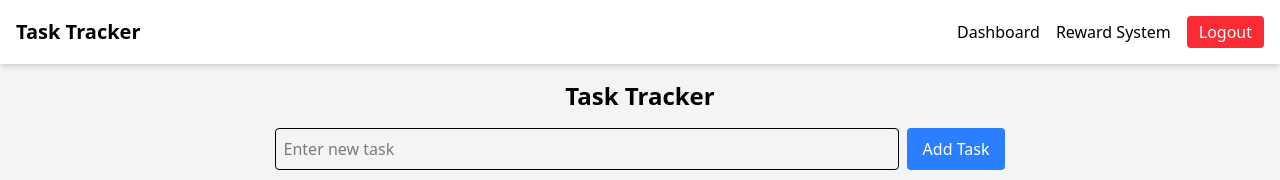
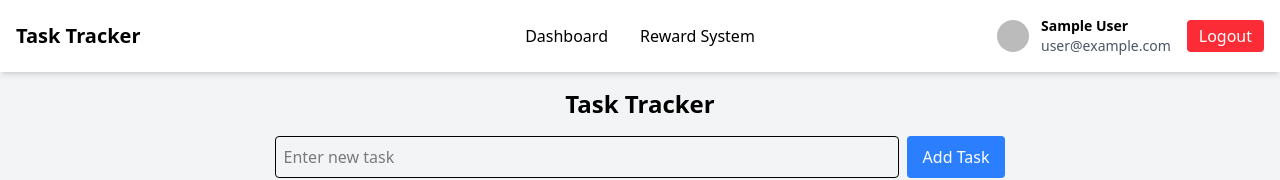
Before and after one commit to prathvihan108/task-tracker, a React (Vite) app in the folder client/: page /dashboard in a window 1280 px wide. Shown: the top 180 px of the page. Built offline with nearby package versions, Linux system fonts and the light colour scheme; no server answers; sample sign-in values are in the browser's storage.

Commit message:
fix:user profile photo

```diff
--- a/client/src/components/Header.jsx
+++ b/client/src/components/Header.jsx
@@ -1,30 +1,56 @@
+import { useState, useEffect } from "react";
 import { NavLink, useNavigate } from "react-router-dom";
 import { signOutUser } from "../firebase/auth";
+import { auth } from "../firebase/config.js";
+export default function Header() {
+	const [user, setUser] = useState(null);
+	useEffect(() => {
+		const unsubscribe = auth.onAuthStateChanged((currentUser) => {
+			setUser(currentUser);
+		});
 
-export default function Header() {
-	const navigate = useNavigate();
-
-	const logout = () => {
-		// Add logout logic here
-		navigate("/");
-	};
+		return () => unsubscribe();
+	}, []);
 
 	return (
 		<header className="flex justify-between items-center p-4 bg-white shadow-md">
 			<h1 className="text-xl font-bold">Task Tracker</h1>
-			<nav className="space-x-4">
+			<nav className="space-x-4 flex items-center">
+				{user ? (
+					<>
+						<nav className="absolute left-1/2 transform -translate-x-1/2 space-x-8">
 							<NavLink to="/dashboard" className="hover:text-blue-500">
 								Dashboard
 							</NavLink>
 							<NavLink to="/reward" className="hover:text-blue-500">
 								Reward System
 							</NavLink>
+						</nav>
+						<div className="flex items-center space-x-3">
+							<img
+								src={user?.photoURL || "/default-profile.jpg"}
+								alt="Profile"
+								className="w-8 h-8 rounded-full object-cover"
+								onError={(e) => (e.target.src = "/default-profile.jpg")}
+							/>
+
+							<div className="text-sm">
+								<p className="font-semibold">{user.displayName}</p>
+								<p className="text-gray-600">{user.email}</p>
+							</div>
+						</div>
 						<button
 							onClick={signOutUser}
 							className="bg-red-500 text-white px-3 py-1 rounded"
 						>
 							Logout
 						</button>
+					</>
+				) : (
+					<NavLink to="/login" className="hover:text-blue-500">
+						Dev:Prathviraj H
+					</NavLink>
+				)}
 			</nav>
 		</header>
 	);
--- a/client/src/firebase/auth.js
+++ b/client/src/firebase/auth.js
@@ -7,8 +7,9 @@ export const signInWithGoogle = async () => {
 	try {
 		const result = await signInWithPopup(auth, googleProvider);
 		const user = result.user;
+		console.log("user signed in", user);
 
-		const idToken = await user.getIdToken(); // force refresh
+		const idToken = await user.getIdToken();
 
 		const response = await axios.post(
 			"/users",
```
Also changed, not shown: client/public/default-profile.jpg (added). Lines whose indentation alone changed are shown as unchanged.
